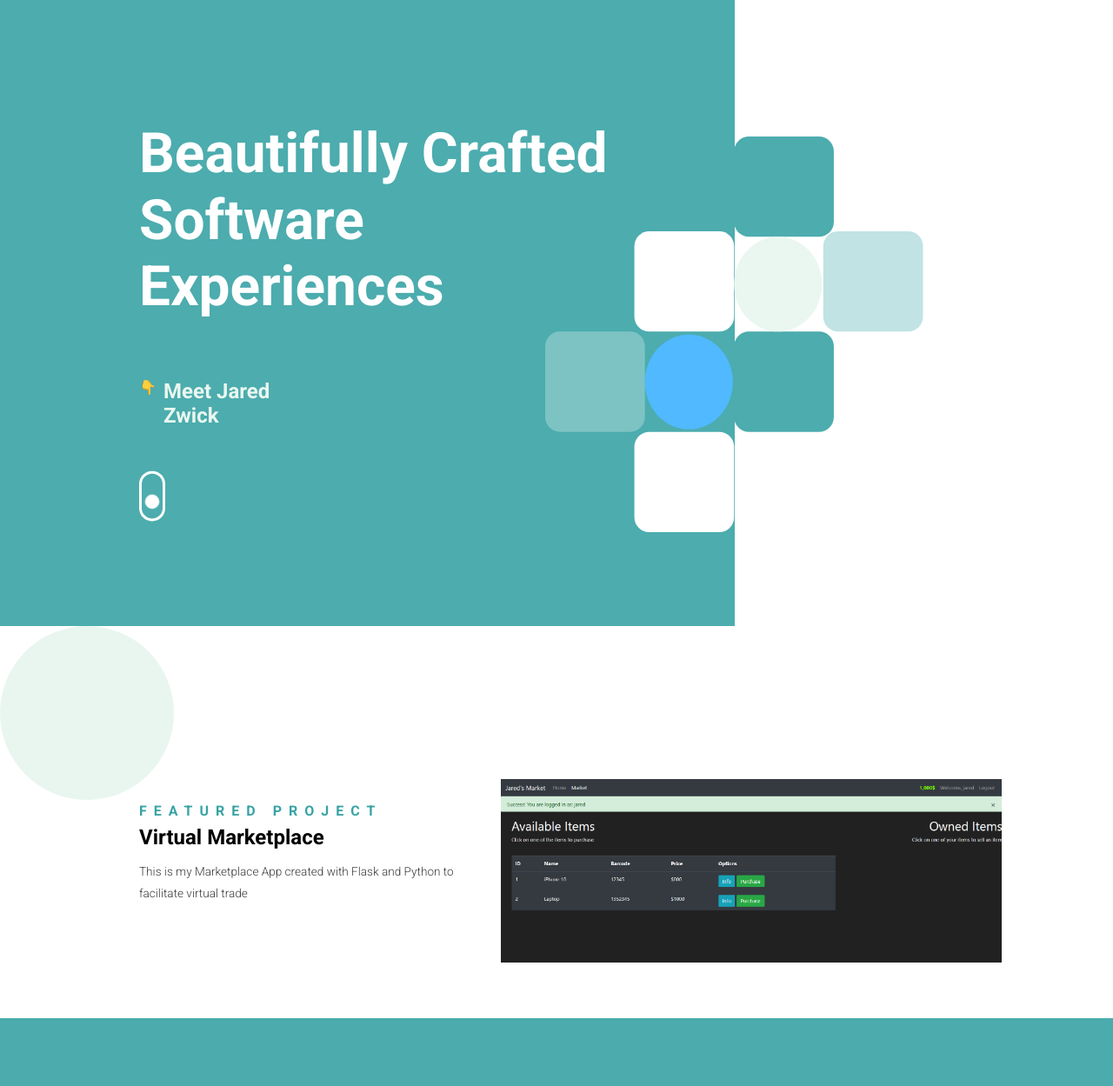
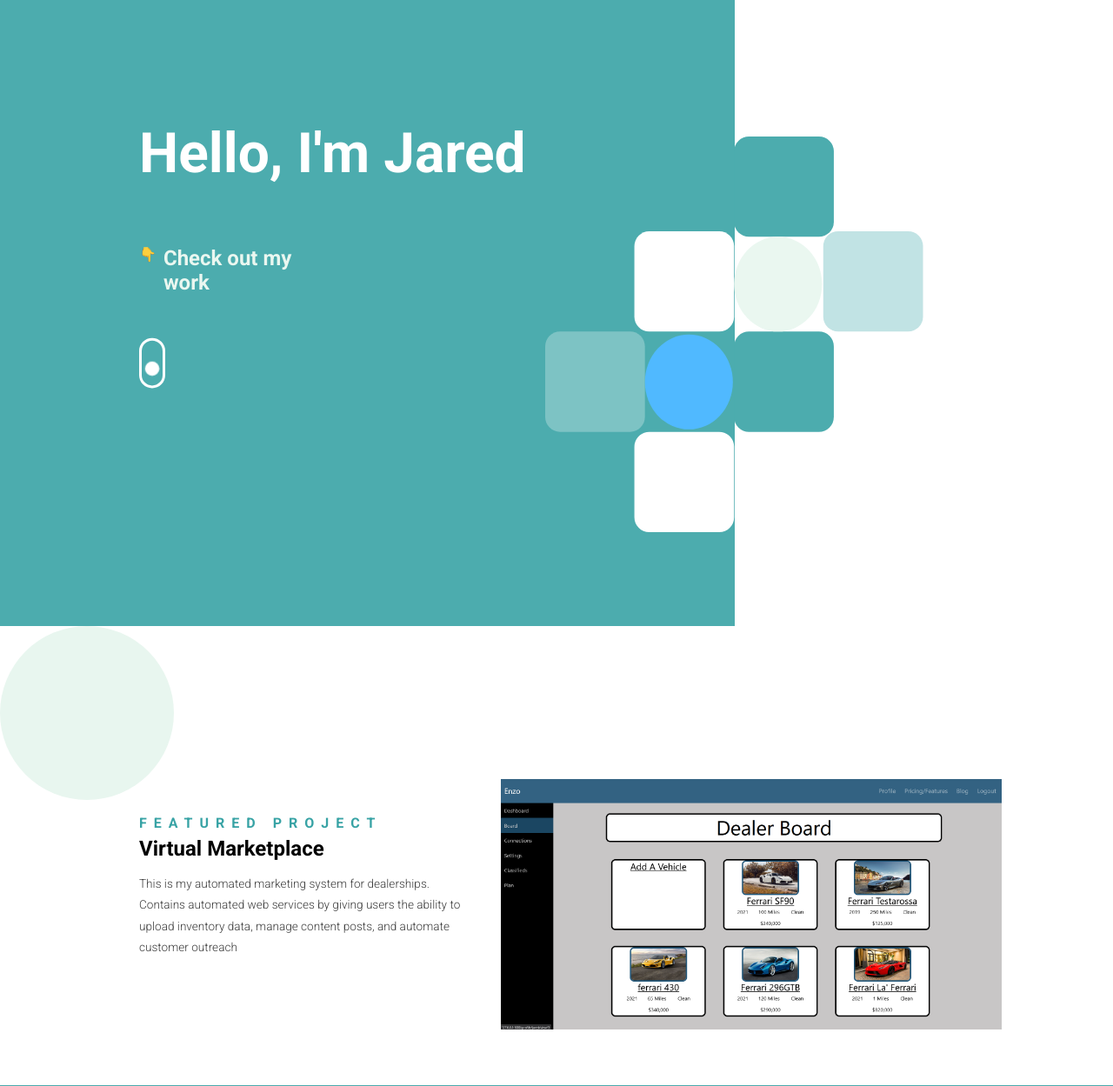
Before and after one commit to zwickidtek/Portfolio, a Flask app: page / in a window 1280 px wide. Shown: the part 98-1347 px from the top of the page at 87% size. Run offline with Flask 2, Linux system fonts and the light colour scheme; some libraries are stand-ins or nearby versions; some web fonts are replaced.

Commit message:
changed featured project

```diff
--- a/templates/index.html
+++ b/templates/index.html
@@ -36,10 +36,10 @@
 
     <div class="hero">
         <div class="content">
-            <h1 class="stagger1">Beautifully Crafted Software Experiences</h1>
+            <h1 class="stagger1">Hello, I'm Jared</h1>
             <div class="meet stagger1">
                 <span>👇</span>
-                <p>Meet Jared Zwick</p>
+                <p>Check out my work</p>
             </div>
             <svg class="scroll stagger1" width="40" height="77" viewBox="0 0 40 77">
                 <g id="scroll" transform="translate(-253 -787)">
@@ -71,10 +71,12 @@
                 <p class="subtitle">Featured Project</p>
                 <a href="#" class="featured-title">Virtual Marketplace</a>
 
-                <p class="featured-desc">This is my Marketplace App created with Flask and Python to facilitate virtual trade</p>
+                <p class="featured-desc">This is my automated marketing system for dealerships. Contains automated
+                web services by giving users the ability to upload inventory data, manage content posts, and
+                automate customer outreach</p>
             </div>
         </div>
-        <img class="right transition2" src="{{url_for('static', filename='images/vm3.PNG')}}" alt="featured project">
+        <img class="right transition2" src="{{url_for('static', filename='images/enzodealerboard.PNG')}}" alt="featured project">
     </section>
 
     <section class="skills">
```
Also changed, not shown: static/images/enzodealerboard.PNG (added).
